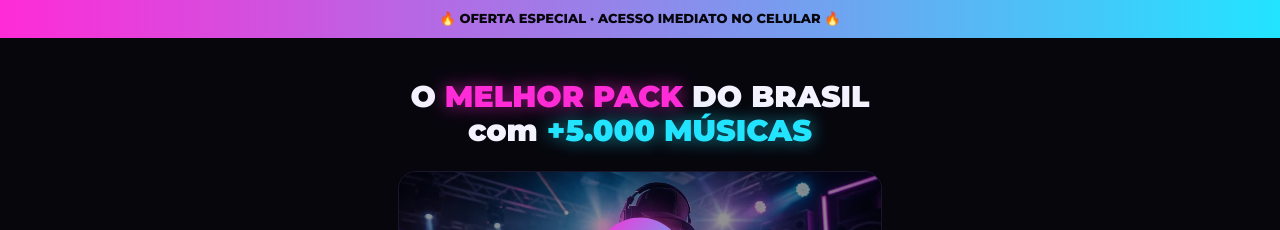
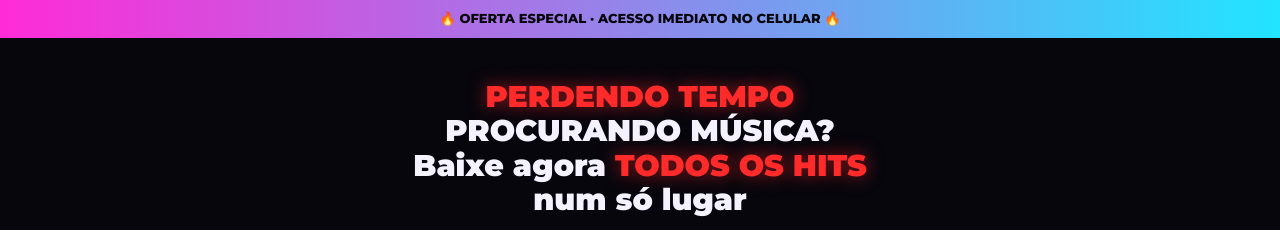
Before and after one commit to ytitan842-lab/melhorpackdobrasil, a plain HTML site: page index.html in a window 1280 px wide. Shown: the top 230 px of the page. Drawn offline with Linux system fonts and the light colour scheme.

Commit message:
Nova headline

```diff
--- a/index.html
+++ b/index.html
@@ -119,7 +119,7 @@
 <!-- 1. HERO -->
 <section class="hero">
   <div class="wrap">
-    <h1>O <span class="glow">MELHOR PACK</span> DO BRASIL<br>com <span class="glow2">+5.000 MÚSICAS</span></h1>
+    <h1><span style="color:#ff2b2b;text-shadow:0 0 18px rgba(255,43,43,.6)">PERDENDO TEMPO</span> PROCURANDO MÚSICA?<br>Baixe agora <span style="color:#ff2b2b;text-shadow:0 0 18px rgba(255,43,43,.6)">TODOS OS HITS</span> num só lugar</h1>
     <!-- ========= VÍDEO DO TOPO =========
          Cole o link do YouTube entre as aspas abaixo (ex.: https://youtu.be/AbC123xyz).
          O vídeo precisa estar como "Não listado" ou "Público". Enquanto estiver vazio, aparece a foto hero.webp -->
```
